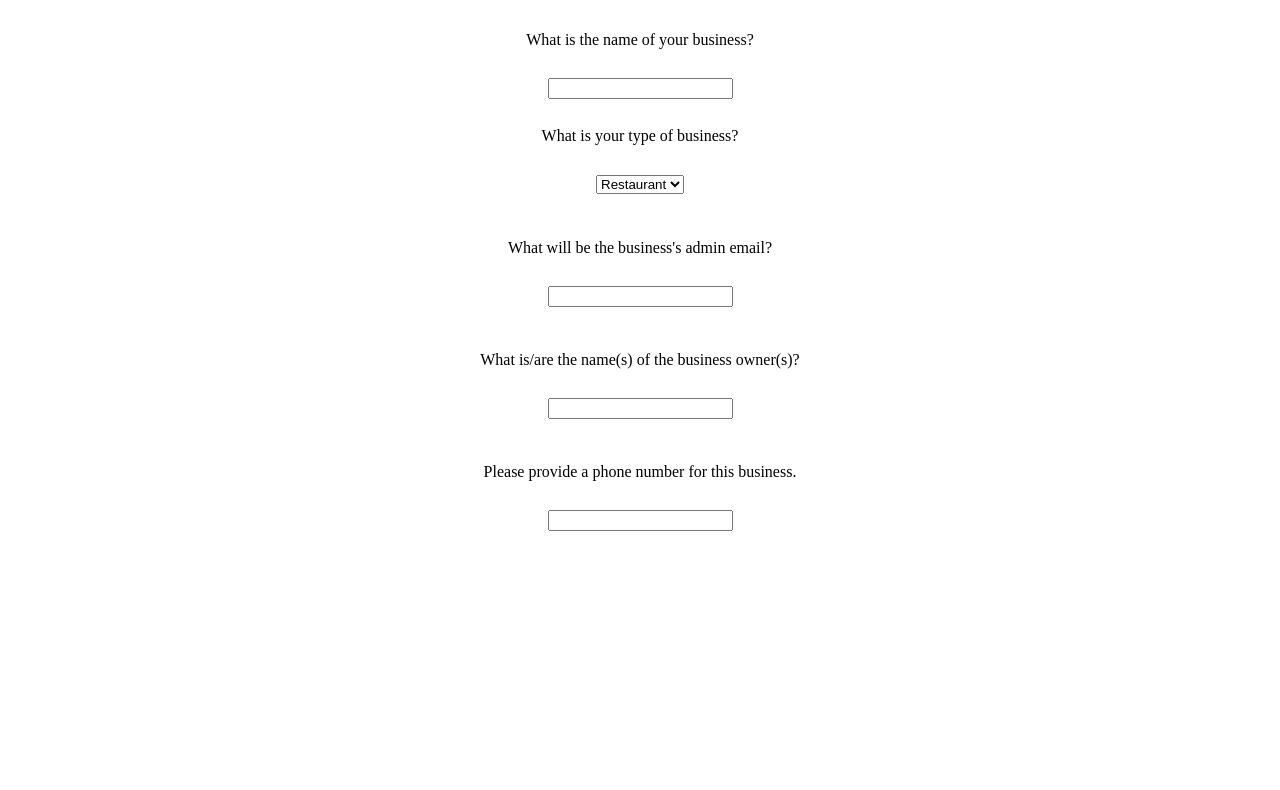
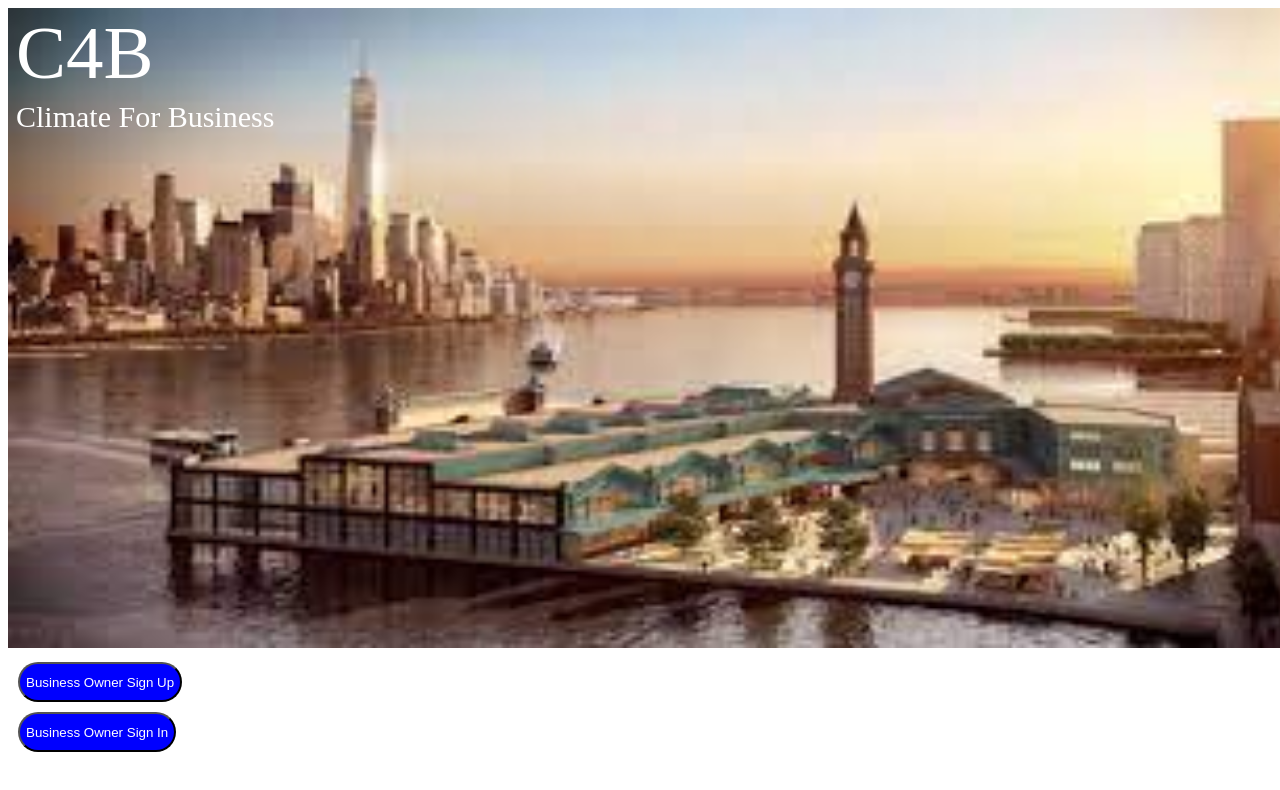
Before and after one commit to jbrummer402/ClimateHackathon2021, a React (Create React App) app in the folder climate-hackathon/: page / in a window 1280 px wide. Shown: the top 790 px of the page. Built offline with nearby package versions, Linux system fonts and the light colour scheme.

Commit message:
Add react router

```diff
--- a/climate-hackathon/package.json
+++ b/climate-hackathon/package.json
@@ -9,6 +9,7 @@
     "react": "^17.0.1",
     "react-bootstrap": "^1.4.3",
     "react-dom": "^17.0.1",
+    "react-router-dom": "^5.2.0",
     "react-scripts": "4.0.1",
     "reactstrap": "^8.9.0",
     "web-vitals": "^0.2.4"
--- a/climate-hackathon/src/App.js
+++ b/climate-hackathon/src/App.js
@@ -1,5 +1,7 @@
 import yard from './yard.jfif';
 import './App.css';
+import CompanyProfile from './pages/CompanyProfile';
+import { BrowserRouter as Router,  Link,  Route, Switch } from 'react-router-dom';
 
 function Yard(){
 
@@ -9,9 +11,6 @@ function Yard(){
       <div className="large">C4B</div>
       <div className="small">Climate For Business</div>
     </div>
-
-
-
   )
 }
 
@@ -21,7 +20,9 @@ function LandingPage(){
     <div>
       <Yard></Yard>
       <div className="button-container">
-        <button type="button" className="button">Business Owner Sign Up</button>
+        <Link to="/profile">
+          <button type="button" className="button">Business Owner Sign Up</button>
+        </Link>
       </div>
 
       <div className="button-container">
@@ -37,8 +38,13 @@ function LandingPage(){
 
 function App() {
   return (
+    <main>
+      <Switch>
+        <Route path="/" component={LandingPage} exact />
+        <Route path="/profile" component={CompanyProfile} />
+      </Switch>
+    </main>
 
-    <LandingPage></LandingPage>
 
   );
 }
--- a/climate-hackathon/src/index.js
+++ b/climate-hackathon/src/index.js
@@ -3,13 +3,13 @@ import ReactDOM from 'react-dom';
 import './index.css';
 import App from './App';
 import reportWebVitals from './reportWebVitals';
-import CompanyProfile from './pages/CompanyProfile';
 import styles from './components/layout.modules.css';
+import { BrowserRouter as Router,  Route, Switch } from 'react-router-dom';
 
 ReactDOM.render(
-  <React.StrictMode>
-    <CompanyProfile />
-  </React.StrictMode>,
+  <Router>
+    <App />
+  </Router>,
   document.getElementById('root')
 );
 
--- a/climate-hackathon/src/pages/CompanyProfile.js
+++ b/climate-hackathon/src/pages/CompanyProfile.js
@@ -1,7 +1,7 @@
-import Head from 'next/head';
-import Link from 'next/link';
+//import Head from 'next/head';
+//import Link from 'next/link';
 import React, { useState } from 'react';
-import { ButtonDropdown, DropdownToggle, DropdownMenu, DropdownItem } from 'reactstrap';
+//import { ButtonDropdown, DropdownToggle, DropdownMenu, DropdownItem } from 'reactstrap';
 import styles from '../components/layout.modules.css';
 
 function CompanyProfile(){
```
Also changed, not shown: 1 other file (tests, documents, lock files or other folders).
